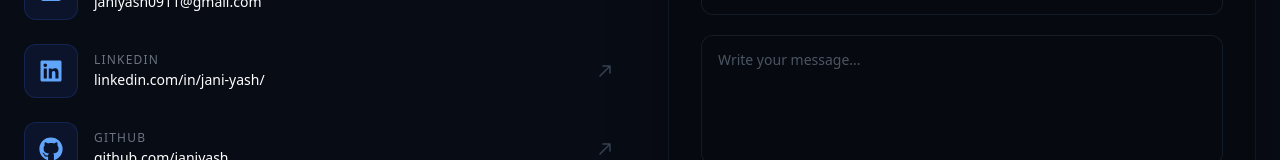
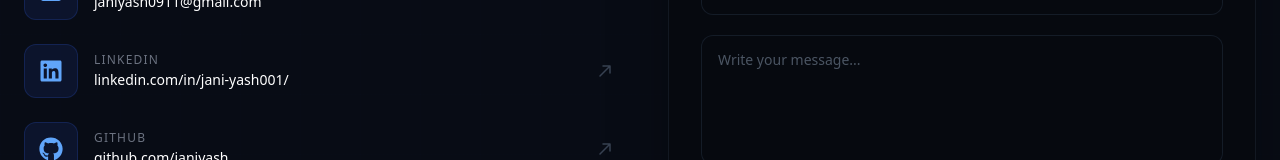
Before and after one commit to Janiyash/Yash-Portfolio, a React (Vite) app: page / in a window 1280 px wide. Shown: the part 5864-6024 px from the top of the page. Built offline with nearby package versions, Linux system fonts and the light colour scheme.

Commit message:
Update LinkedIn URL in Contact component

```diff
--- a/src/components/Contact.jsx
+++ b/src/components/Contact.jsx
@@ -16,7 +16,7 @@ const socials = [
   {
     icon: <FaLinkedin className="text-2xl" />,
     label: "LinkedIn",
-    value: "linkedin.com/in/jani-yash/",
+    value: "linkedin.com/in/jani-yash001/",
     href: "https://www.linkedin.com/in/jani-yash/",
     color: "blue",
   },
```
